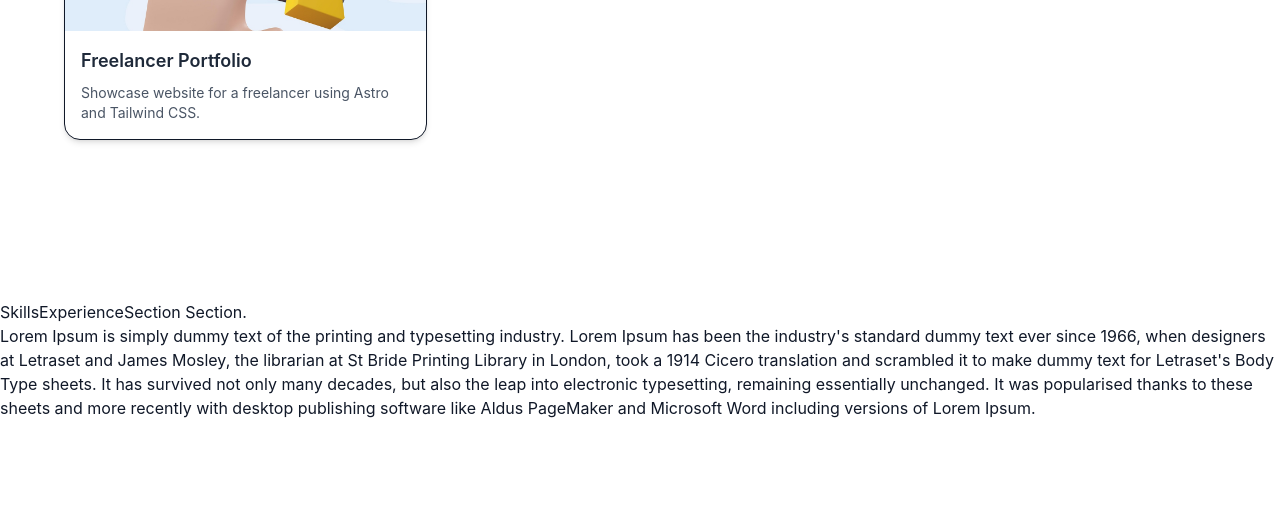
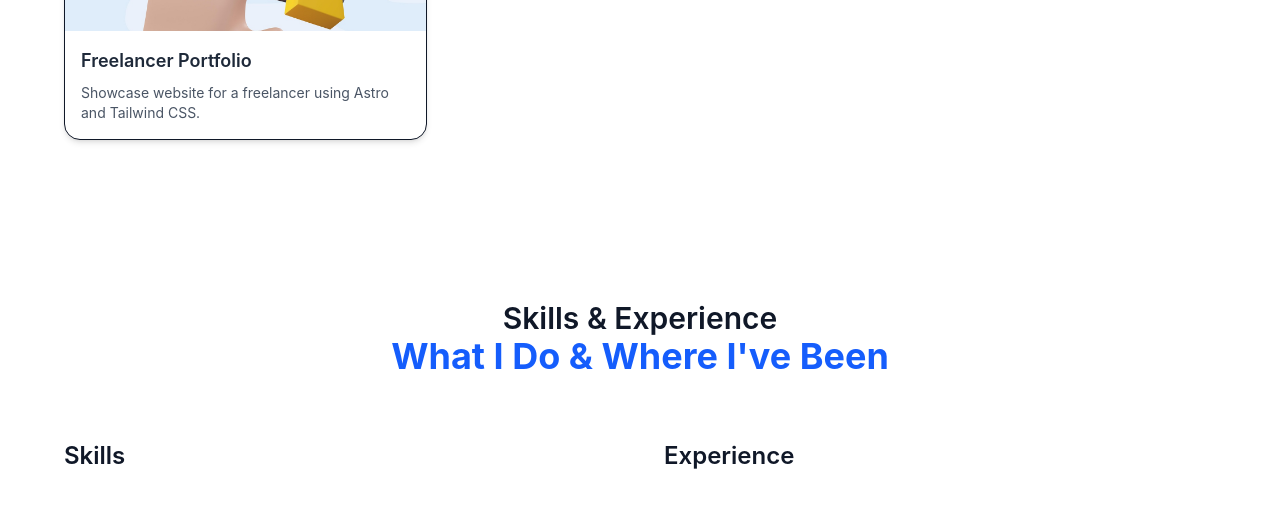
Before and after one commit to Tharmeem1999/React_Project-Portfolio_Website, a React (Vite) app: page / in a window 1280 px wide. Shown: the part 2238-2746 px from the top of the page. Built offline with nearby package versions, Linux system fonts and the light colour scheme.

Commit message:
building the Skills & Experience Section Layout

```diff
--- a/src/components/SkillsExperienceSection/index.jsx
+++ b/src/components/SkillsExperienceSection/index.jsx
@@ -4,16 +4,22 @@ import ExperienceItem from "./ExperienceItem";
 const SkillsExperienceSection = () => {
     return (
         <section className="min-h-screen py-20">
-            <h1>SkillsExperienceSection Section.</h1>
-            <p>
-                Lorem Ipsum is simply dummy text of the printing and typesetting industry.
-                Lorem Ipsum has been the industry's standard dummy text ever since 1966, when designers at Letraset and James Mosley,
-                the librarian at St Bride Printing Library in London, took a 1914 Cicero translation and
-                scrambled it to make dummy text for Letraset's Body Type sheets.
-                It has survived not only many decades, but also the leap into electronic typesetting,
-                remaining essentially unchanged. It was popularised thanks to these sheets and more recently
-                with desktop publishing software like Aldus PageMaker and Microsoft Word including versions of Lorem Ipsum.
-            </p>
+            <h2 className="text-3xl font-semibold text-center">
+                Skills & Experience
+            </h2>
+            <h3 className="text-4xl font-bold text-center mb-16 text-blue-600 dark: dark:text-blue-400">
+                What I Do & Where I've Been
+            </h3>
+            <div className="grid grid-cols-1 md:grid-cols-2 gap-12 max-w-6xl mx-auto">
+                {/* Skills */}
+                <div>
+                    <h4 className="text-2xl font-semibold mb-4">Skills</h4>
+                </div>
+                {/* Experience Timeline */}
+                <div>
+                    <h4 className="text-2xl font-semibold mb-4">Experience</h4>
+                </div>
+            </div>
         </section>
     );
 };
```
